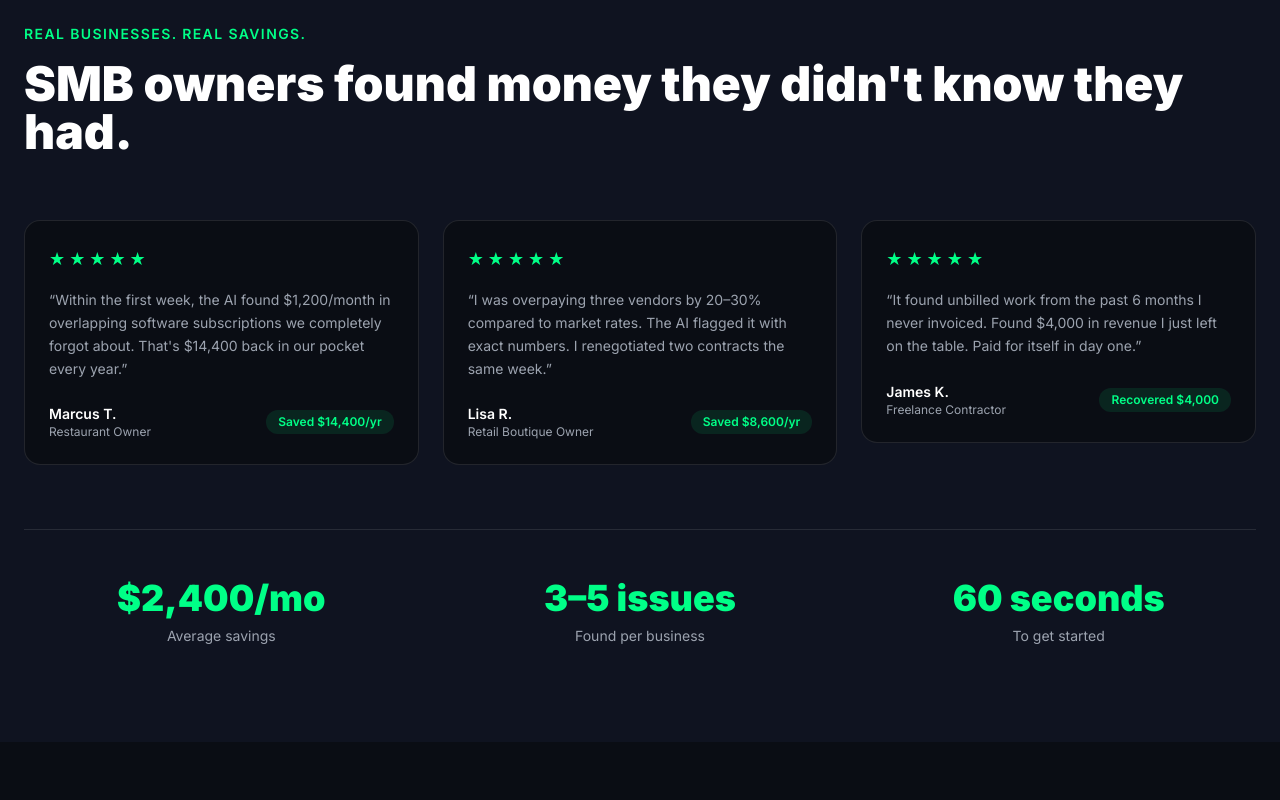
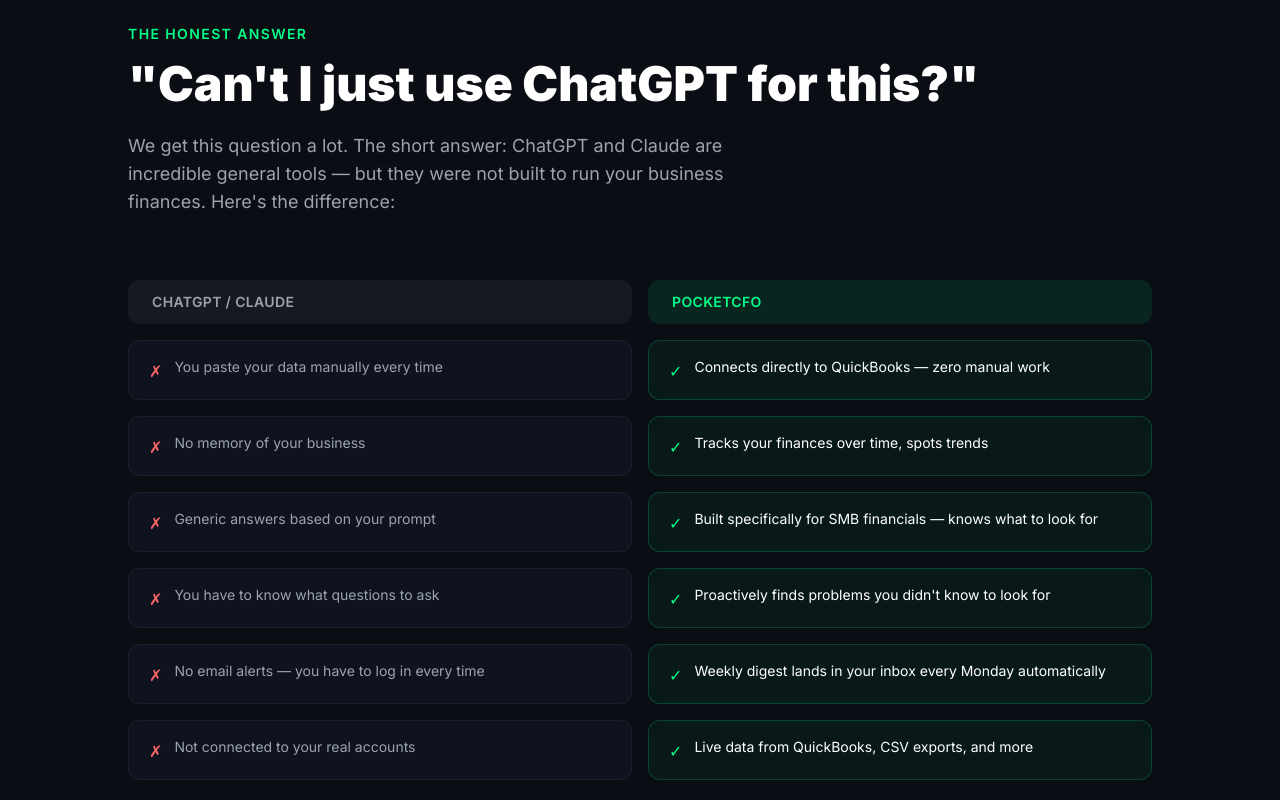
Before and after one commit to julianmanna14-ui/pocketcfo, a Next.js app: page / in a window 1280 px wide. Shown: the part 3580-4380 px from the top of the page. Built offline with nearby package versions, Linux system fonts and the light colour scheme.

Commit message:
feat: add dedicated WhyNotChatGPT section to landing page

```diff
--- a/app/page.tsx
+++ b/app/page.tsx
@@ -3,6 +3,7 @@
 import Hero from '@/components/Hero'
 import HowItWorks from '@/components/HowItWorks'
 import Features from '@/components/Features'
+import WhyNotChatGPT from '@/components/WhyNotChatGPT'
 import SocialProof from '@/components/SocialProof'
 import Pricing from '@/components/Pricing'
 import FAQ from '@/components/FAQ'
@@ -18,6 +19,7 @@
       <Hero />
       <HowItWorks />
       <Features />
+      <WhyNotChatGPT />
       <SocialProof />
       <Pricing />
       <FAQ />
--- /dev/null
+++ b/components/WhyNotChatGPT.tsx
@@ -0,0 +1,89 @@
+'use client'
+
+import { FadeInUp } from '@/components/FadeInUp'
+
+const comparisons = [
+  {
+    them: 'You paste your data manually every time',
+    us: 'Connects directly to QuickBooks — zero manual work',
+  },
+  {
+    them: 'No memory of your business',
+    us: 'Tracks your finances over time, spots trends',
+  },
+  {
+    them: 'Generic answers based on your prompt',
+    us: 'Built specifically for SMB financials — knows what to look for',
+  },
+  {
+    them: 'You have to know what questions to ask',
+    us: 'Proactively finds problems you didn\'t know to look for',
+  },
+  {
+    them: 'No email alerts — you have to log in every time',
+    us: 'Weekly digest lands in your inbox every Monday automatically',
+  },
+  {
+    them: 'Not connected to your real accounts',
+    us: 'Live data from QuickBooks, CSV exports, and more',
+  },
+]
+
+export default function WhyNotChatGPT() {
+  return (
+    <section className="bg-bg-primary py-24 px-6">
+      <div className="max-w-5xl mx-auto">
+        <FadeInUp>
+          <p className="text-accent text-sm font-semibold uppercase tracking-widest mb-4">
+            The honest answer
+          </p>
+          <h2 className="text-3xl md:text-5xl font-black text-white mb-6">
+            "Can't I just use ChatGPT for this?"
+          </h2>
+          <p className="text-text-secondary text-lg mb-16 max-w-2xl">
+            We get this question a lot. The short answer: ChatGPT and Claude are incredible general tools — but they were not built to run your business finances. Here's the difference:
+          </p>
+        </FadeInUp>
+
+        <div className="grid md:grid-cols-2 gap-4 mb-16">
+          {/* Header */}
+          <div className="hidden md:block bg-white/5 rounded-xl px-6 py-3 text-text-secondary text-sm font-semibold uppercase tracking-wide">
+            ChatGPT / Claude
+          </div>
+          <div className="hidden md:block bg-accent/10 rounded-xl px-6 py-3 text-accent text-sm font-semibold uppercase tracking-wide">
+            PocketCFO
+          </div>
+
+          {comparisons.map((row, i) => (
+            <>
+              <FadeInUp key={`them-${i}`} delay={i * 0.05}>
+                <div className="flex items-start gap-3 bg-bg-secondary border border-white/5 rounded-xl px-5 py-4">
+                  <span className="text-red-400 mt-0.5 flex-shrink-0">✗</span>
+                  <p className="text-text-secondary text-sm">{row.them}</p>
+                </div>
+              </FadeInUp>
+              <FadeInUp key={`us-${i}`} delay={i * 0.05 + 0.025}>
+                <div className="flex items-start gap-3 bg-accent/5 border border-accent/20 rounded-xl px-5 py-4">
+                  <span className="text-accent mt-0.5 flex-shrink-0">✓</span>
+                  <p className="text-white text-sm">{row.us}</p>
+                </div>
+              </FadeInUp>
+            </>
+          ))}
+        </div>
+
+        <FadeInUp>
+          <div className="bg-bg-secondary border border-white/10 rounded-2xl p-8 text-center">
+            <p className="text-white text-xl font-bold mb-2">
+              ChatGPT tells you what you ask it.<br />
+              PocketCFO tells you what you need to know.
+            </p>
+            <p className="text-text-secondary text-sm mt-3">
+              No prompts. No copy-pasting. No thinking about what to ask. Just answers, every week, in your inbox.
+            </p>
+          </div>
+        </FadeInUp>
+      </div>
+    </section>
+  )
+}
```
